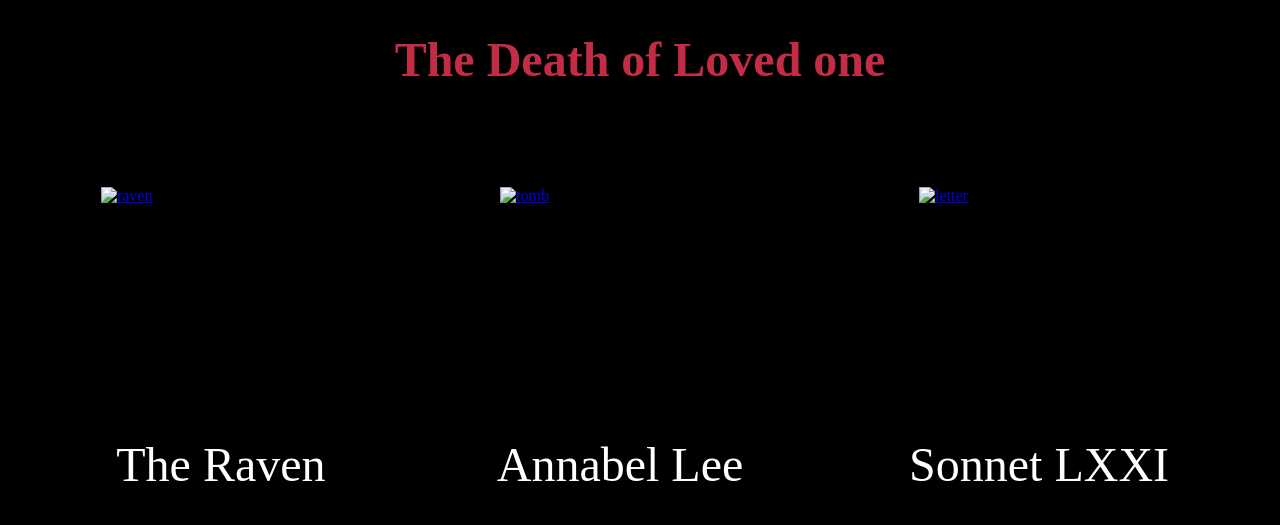
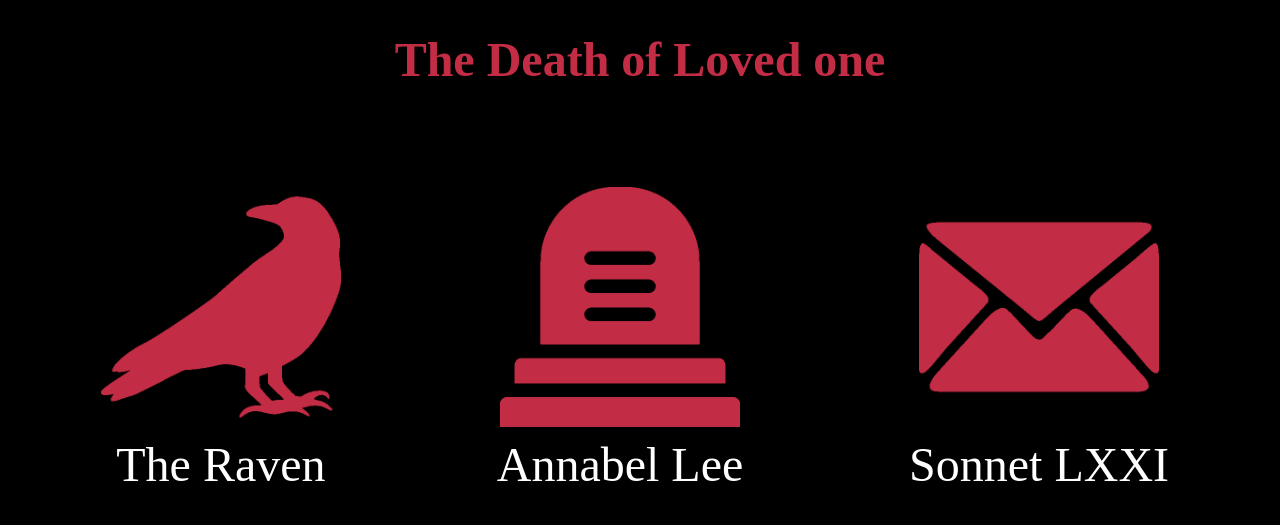
Before and after one commit to sudogrep/Curator-Assianment, a plain HTML site: page index.html in a window 1280 px wide. Drawn offline with Linux system fonts and the light colour scheme.

Commit message:
Update index.html

```diff
--- a/index.html
+++ b/index.html
@@ -44,19 +44,19 @@ li {
     <ul>
         <li>
             <a href="./the raven.html">
-            <img src="./raven_r.png" alt="raven" class="center">
+            <img src="./raven.png" alt="raven" class="center">
             </a>
             <div id="title">The Raven</div>
         </li>
         <li>
             <a href="./Annabel Lee.html">
-            <img src="./tomb_r.png" alt="tomb" class="center">
+            <img src="./tomb.png" alt="tomb" class="center">
             </a>
             <div id="title">Annabel Lee</div>
         </li>
         <li>
             <a href="./Sonnet 71.html">
-            <img src="./letter_r.png" alt="letter" class="center">
+            <img src="./letter.png" alt="letter" class="center">
             </a>
             <div id="title">Sonnet LXXI</div>
         </li>
```
